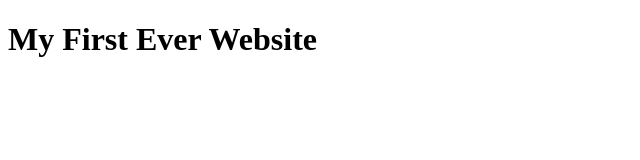
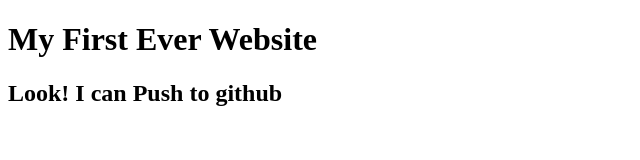
Before and after one commit to SakifKhan98/CWD1, a plain HTML site: page index.html in a window 1280 px wide. Shown: the whole page, without its empty margins (0-640 px from the left). Drawn offline with Linux system fonts and the light colour scheme.

Commit message:
learned git

```diff
--- a/index.html
+++ b/index.html
@@ -9,6 +9,9 @@
     <h1>
         My First Ever Website
     </h1>
+    <h2>
+        Look! I can Push to github
+    </h2>
 
 </body>
 </html>
```
